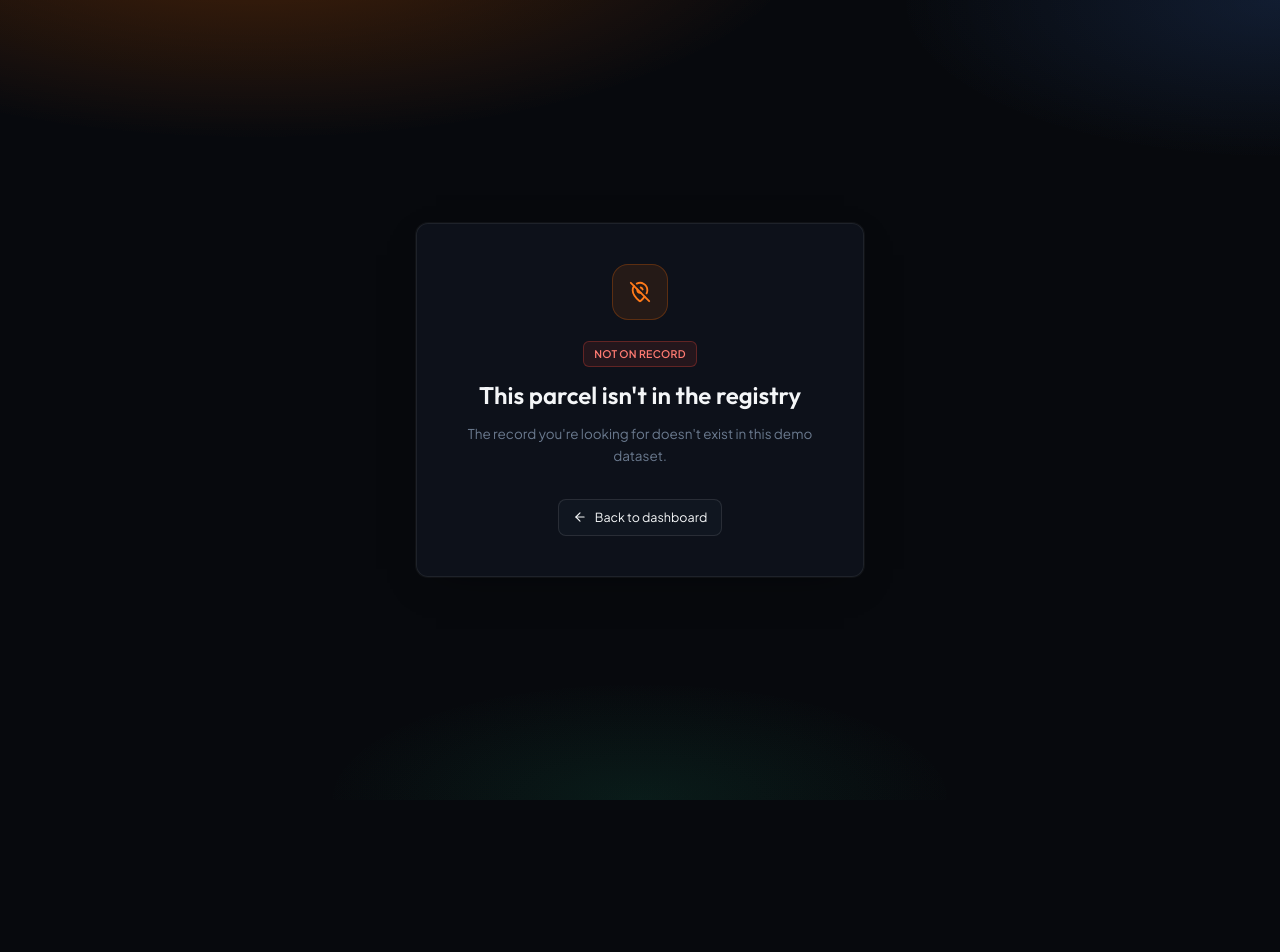
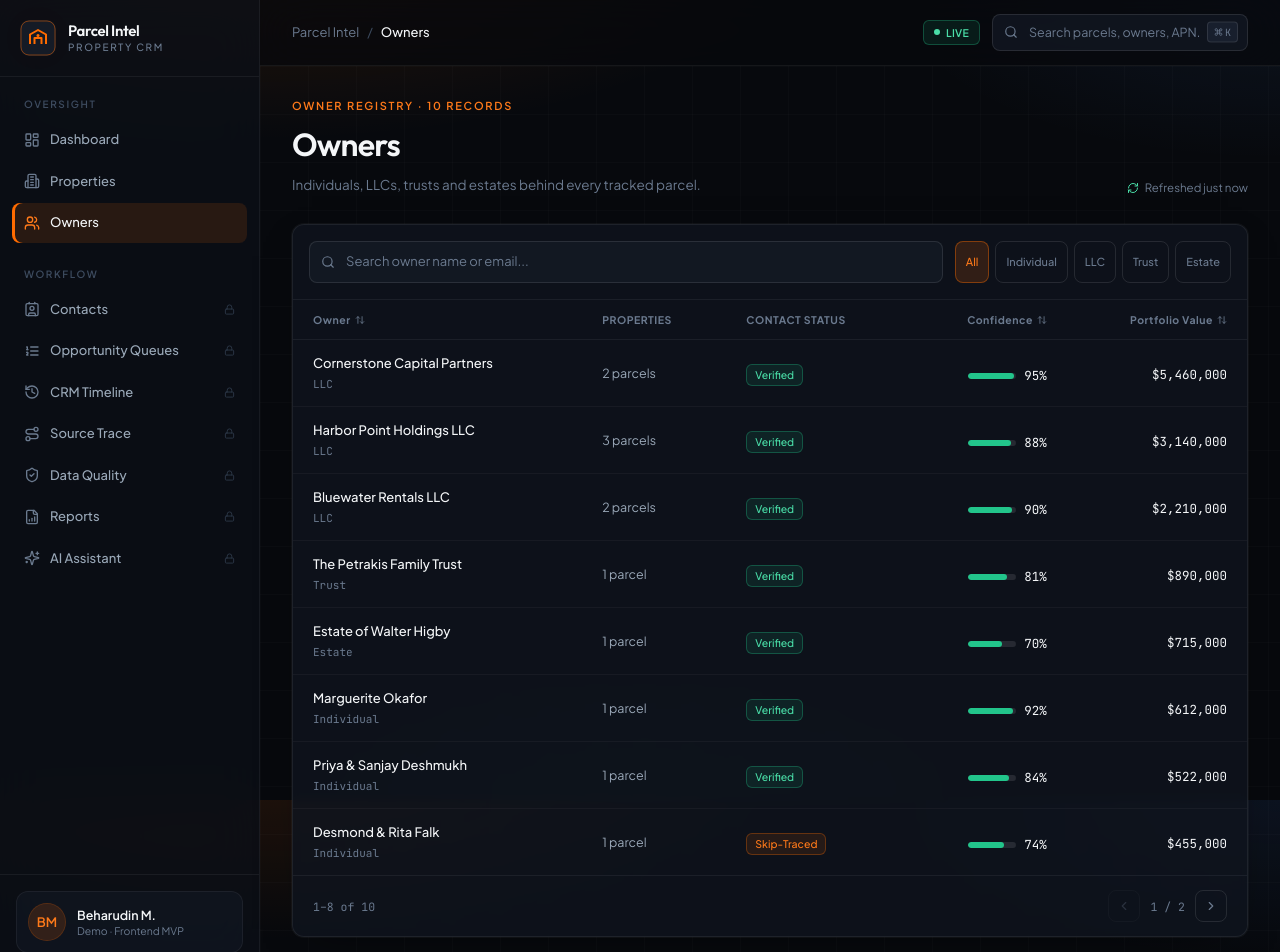
Before and after one commit to Beharudin/parcel-intel, a Next.js app: page /owners in a window 1280 px wide. Before the commit this address had no page. Shown: the top 952 px of the page. Before the commit the page ends 800 px from the top, so only its background shows below. Built offline with nearby package versions, Linux system fonts and the light colour scheme.

Commit message:
feat: add owners list with search, filters, and pagination

```diff
--- /dev/null
+++ b/app/owners/page.tsx
@@ -0,0 +1,17 @@
+import { DashboardShell } from "@/components/DashboardShell";
+import { PageHeader } from "@/components/PageHeader";
+import { OwnersTable } from "@/components/OwnersTable";
+import { owners } from "@/lib/data";
+
+export default function OwnersPage() {
+  return (
+    <DashboardShell crumb="Owners">
+      <PageHeader
+        eyebrow={`Owner registry · ${owners.length} records`}
+        title="Owners"
+        description="Individuals, LLCs, trusts and estates behind every tracked parcel."
+      />
+      <OwnersTable />
+    </DashboardShell>
+  );
+}
--- /dev/null
+++ b/components/OwnersTable.tsx
@@ -0,0 +1,217 @@
+"use client";
+
+import { useMemo, useState } from "react";
+import Link from "next/link";
+import { Search, ArrowUpDown, ChevronLeft, ChevronRight } from "lucide-react";
+import { clsx } from "clsx";
+import { owners as allOwners, formatCurrency, type Owner, type OwnerType } from "@/lib/data";
+
+type SortKey = "name" | "portfolioValue" | "dataQuality";
+
+const types: (OwnerType | "All")[] = ["All", "Individual", "LLC", "Trust", "Estate"];
+
+const statusTone: Record<Owner["contactStatus"], string> = {
+  Verified: "text-survey-400 border-survey-500/30 bg-survey-500/10",
+  "Skip-Traced": "text-brand-400 border-brand-500/30 bg-brand-500/10",
+  Unverified: "text-ink-300 border-white/10 bg-white/5",
+  Bounced: "text-flag-400 border-flag-500/30 bg-flag-500/10",
+};
+
+const PAGE_SIZE = 8;
+
+export function OwnersTable() {
+  const [query, setQuery] = useState("");
+  const [type, setType] = useState<(typeof types)[number]>("All");
+  const [sortKey, setSortKey] = useState<SortKey>("portfolioValue");
+  const [sortDir, setSortDir] = useState<"asc" | "desc">("desc");
+  const [page, setPage] = useState(1);
+
+  const filtered = useMemo(() => {
+    let rows: Owner[] = allOwners;
+    if (type !== "All") rows = rows.filter((o) => o.type === type);
+    if (query.trim()) {
+      const q = query.trim().toLowerCase();
+      rows = rows.filter(
+        (o) => o.name.toLowerCase().includes(q) || o.email.toLowerCase().includes(q)
+      );
+    }
+    rows = [...rows].sort((a, b) => {
+      let cmp = 0;
+      if (sortKey === "name") cmp = a.name.localeCompare(b.name);
+      else cmp = (a[sortKey] as number) - (b[sortKey] as number);
+      return sortDir === "asc" ? cmp : -cmp;
+    });
+    return rows;
+  }, [query, type, sortKey, sortDir]);
+
+  const totalPages = Math.max(1, Math.ceil(filtered.length / PAGE_SIZE));
+  const currentPage = Math.min(page, totalPages);
+  const pageRows = filtered.slice((currentPage - 1) * PAGE_SIZE, currentPage * PAGE_SIZE);
+
+  function toggleSort(key: SortKey) {
+    if (sortKey === key) setSortDir((d) => (d === "asc" ? "desc" : "asc"));
+    else {
+      setSortKey(key);
+      setSortDir("desc");
+    }
+    setPage(1);
+  }
+
+  return (
+    <div className="panel overflow-hidden animate-fade-up">
+      <div className="flex flex-col gap-3 border-b border-white/[0.06] p-4 sm:flex-row">
+        <div className="relative flex-1">
+          <Search size={14} className="absolute left-3 top-1/2 -translate-y-1/2 text-ink-400" />
+          <input
+            value={query}
+            onChange={(e) => {
+              setQuery(e.target.value);
+              setPage(1);
+            }}
+            placeholder="Search owner name or email..."
+            className="input-field"
+          />
+        </div>
+        <div className="flex gap-1.5 overflow-x-auto pb-1 sm:pb-0">
+          {types.map((t) => (
+            <button
+              key={t}
+              onClick={() => {
+                setType(t);
+                setPage(1);
+              }}
+              className={clsx(
+                "shrink-0 rounded-lg border px-2.5 py-1.5 text-[11px] font-medium transition-colors",
+                type === t
+                  ? "border-brand-500/40 bg-brand-500/15 text-brand-400"
+                  : "border-white/10 text-ink-400 hover:text-parchment-100"
+              )}
+            >
+              {t}
+            </button>
+          ))}
+        </div>
+      </div>
+
+      <div className="overflow-x-auto">
+        <table className="w-full text-left">
+          <thead>
+            <tr className="border-b border-white/[0.06] text-[10.5px] font-semibold uppercase tracking-wider text-ink-400">
+              <th className="px-5 py-3">
+                <button
+                  onClick={() => toggleSort("name")}
+                  className="inline-flex items-center gap-1 hover:text-parchment-100"
+                >
+                  Owner <ArrowUpDown size={10} />
+                </button>
+              </th>
+              <th className="px-5 py-3">Properties</th>
+              <th className="px-5 py-3">Contact Status</th>
+              <th className="px-5 py-3 text-right">
+                <button
+                  onClick={() => toggleSort("dataQuality")}
+                  className="ml-auto inline-flex items-center gap-1 hover:text-parchment-100"
+                >
+                  Confidence <ArrowUpDown size={10} />
+                </button>
+              </th>
+              <th className="px-5 py-3 text-right">
+                <button
+                  onClick={() => toggleSort("portfolioValue")}
+                  className="ml-auto inline-flex items-center gap-1 hover:text-parchment-100"
+                >
+                  Portfolio Value <ArrowUpDown size={10} />
+                </button>
+              </th>
+            </tr>
+          </thead>
+          <tbody>
+            {pageRows.map((o) => (
+              <tr
+                key={o.id}
+                className="border-b border-white/[0.04] transition-colors last:border-0 hover:bg-white/[0.025]"
+              >
+                <td className="px-5 py-3.5">
+                  <Link href={`/owners/${o.id}`} className="block">
+                    <p className="text-[13px] font-medium text-parchment-100 hover:text-brand-400">
+                      {o.name}
+                    </p>
+                    <p className="mt-0.5 font-mono text-[11px] text-ink-400">{o.type}</p>
+                  </Link>
+                </td>
+                <td className="px-5 py-3.5 text-[12.5px] text-ink-300">
+                  {o.propertyIds.length} parcel{o.propertyIds.length !== 1 ? "s" : ""}
+                </td>
+                <td className="px-5 py-3.5">
+                  <span
+                    className={clsx(
+                      "inline-flex rounded-md border px-2 py-0.5 text-[10.5px] font-medium",
+                      statusTone[o.contactStatus]
+                    )}
+                  >
+                    {o.contactStatus}
+                  </span>
+                </td>
+                <td className="px-5 py-3.5 text-right">
+                  <div className="inline-flex items-center gap-2">
+                    <div className="hidden h-1.5 w-12 overflow-hidden rounded-full bg-white/10 sm:block">
+                      <div
+                        className="h-full rounded-full bg-survey-500"
+                        style={{ width: `${o.dataQuality}%` }}
+                      />
+                    </div>
+                    <span className="font-mono text-[12.5px] tabular text-parchment-100">
+                      {o.dataQuality}%
+                    </span>
+                  </div>
+                </td>
+                <td className="px-5 py-3.5 text-right">
+                  <span className="font-mono text-[12.5px] tabular text-parchment-100">
+                    {formatCurrency(o.portfolioValue)}
+                  </span>
+                </td>
+              </tr>
+            ))}
+            {pageRows.length === 0 && (
+              <tr>
+                <td colSpan={5} className="px-5 py-12 text-center text-[13px] text-ink-400">
+                  No owners match this search.
+                </td>
+              </tr>
+            )}
+          </tbody>
+        </table>
+      </div>
+
+      <div className="flex items-center justify-between border-t border-white/[0.06] px-5 py-3.5">
+        <p className="font-mono text-[11.5px] text-ink-400">
+          {filtered.length === 0
+            ? "0 results"
+            : `${(currentPage - 1) * PAGE_SIZE + 1}–${Math.min(
+                currentPage * PAGE_SIZE,
+                filtered.length
+              )} of ${filtered.length}`}
+        </p>
+        <div className="flex items-center gap-1.5">
+          <button
+            onClick={() => setPage((p) => Math.max(1, p - 1))}
+            disabled={currentPage === 1}
+            className="flex h-8 w-8 items-center justify-center rounded-lg border border-white/10 text-ink-400 hover:text-parchment-100 disabled:opacity-30"
+          >
+            <ChevronLeft size={14} />
+          </button>
+          <span className="px-1 font-mono text-[11.5px] text-ink-400">
+            {currentPage} / {totalPages}
+          </span>
+          <button
+            onClick={() => setPage((p) => Math.min(totalPages, p + 1))}
+            disabled={currentPage === totalPages}
+            className="flex h-8 w-8 items-center justify-center rounded-lg border border-white/10 text-ink-400 hover:text-parchment-100 disabled:opacity-30"
+          >
+            <ChevronRight size={14} />
+          </button>
+        </div>
+      </div>
+    </div>
+  );
+}
```
